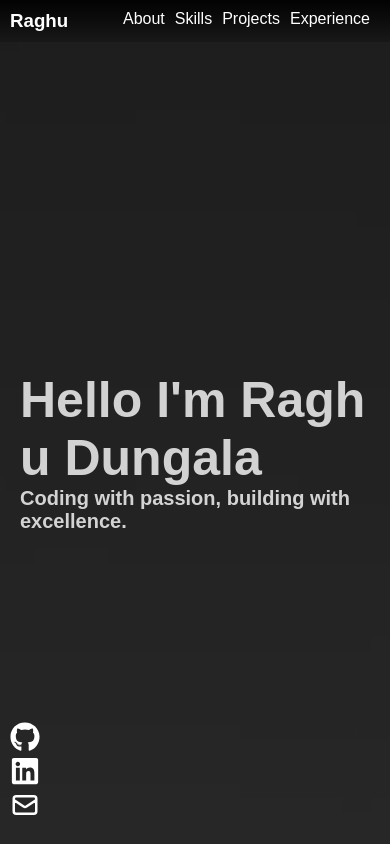
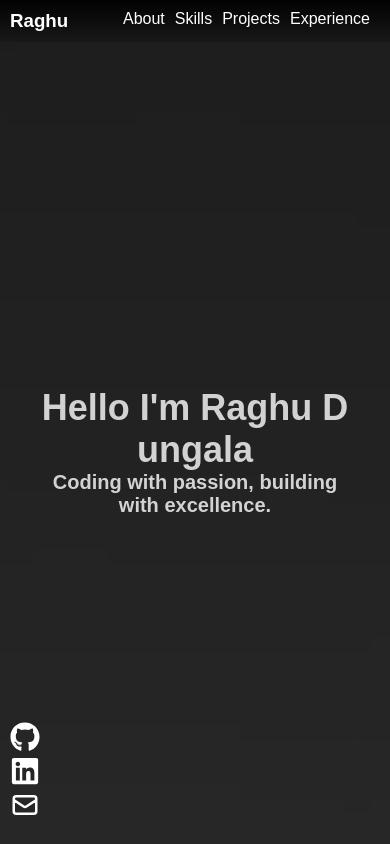
Before and after one commit to raghudungala/portfolio, a React (Create React App) app: page / in a window 390 px wide. Shown: the top 844 px of the page. Built offline with nearby package versions, Linux system fonts and the light colour scheme.

Commit message:
Making pages responsive

```diff
--- a/src/styles/welcomepage.css
+++ b/src/styles/welcomepage.css
@@ -110,3 +110,17 @@
   .dropping-letter:nth-child(25) {
     animation-delay: 2.5s;
   }
+
+  @media (max-width: 768px) {
+    #welcomepage {
+      padding: 20px;
+    }
+
+    #welcomepage > h1 {
+      font-size: 36px;
+      text-align: center;
+    }
+    #welcomepage > h2 {
+      text-align: center;
+    }
+  }
```
